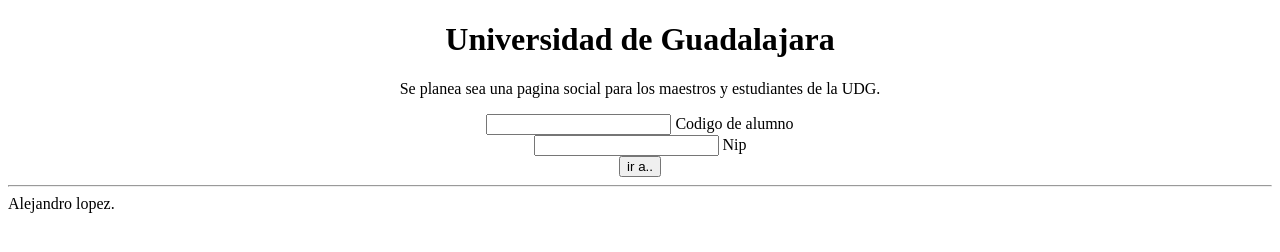
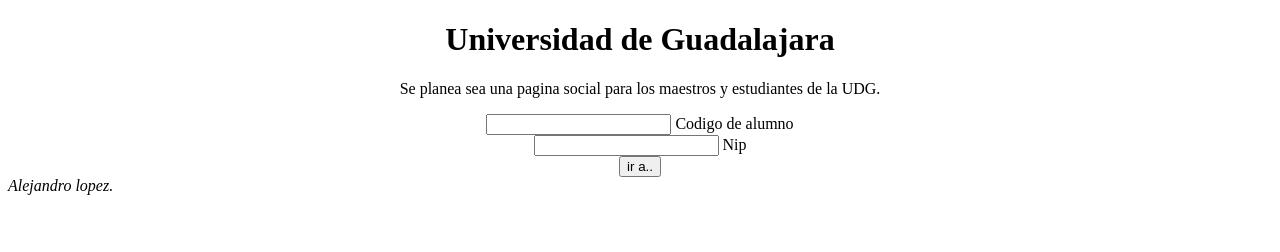
Before and after one commit to alejandrolopezvillalvazo/ProgramWeb, a plain HTML site: page Index.html in a window 1280 px wide. Drawn offline with Linux system fonts and the light colour scheme.

Commit message:
Update Index.html

```diff
--- a/Index.html
+++ b/Index.html
@@ -21,7 +21,7 @@ document.oncontextmenu=new Function("return false");
 </form>
 </center>
 </body>
-<hr>
+<address>
 Alejandro lopez.
-</hr>
+</address>
 </html>
```
